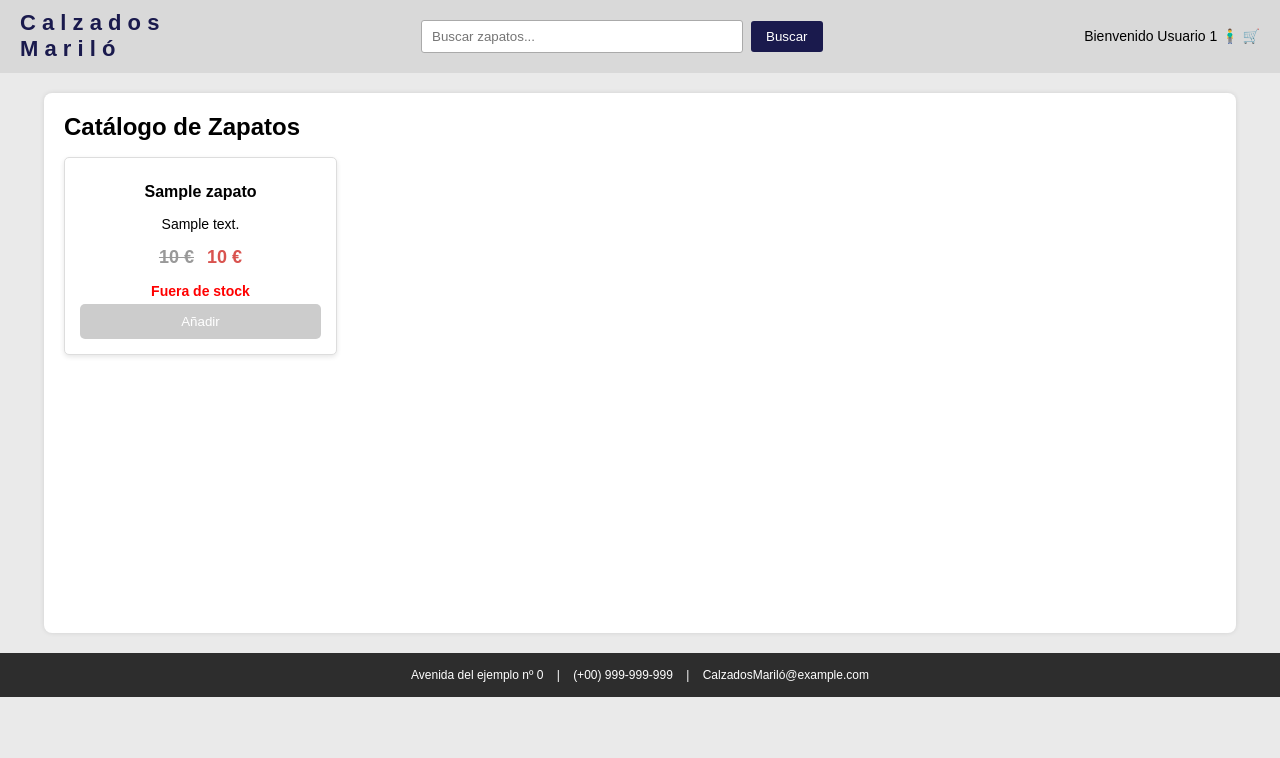
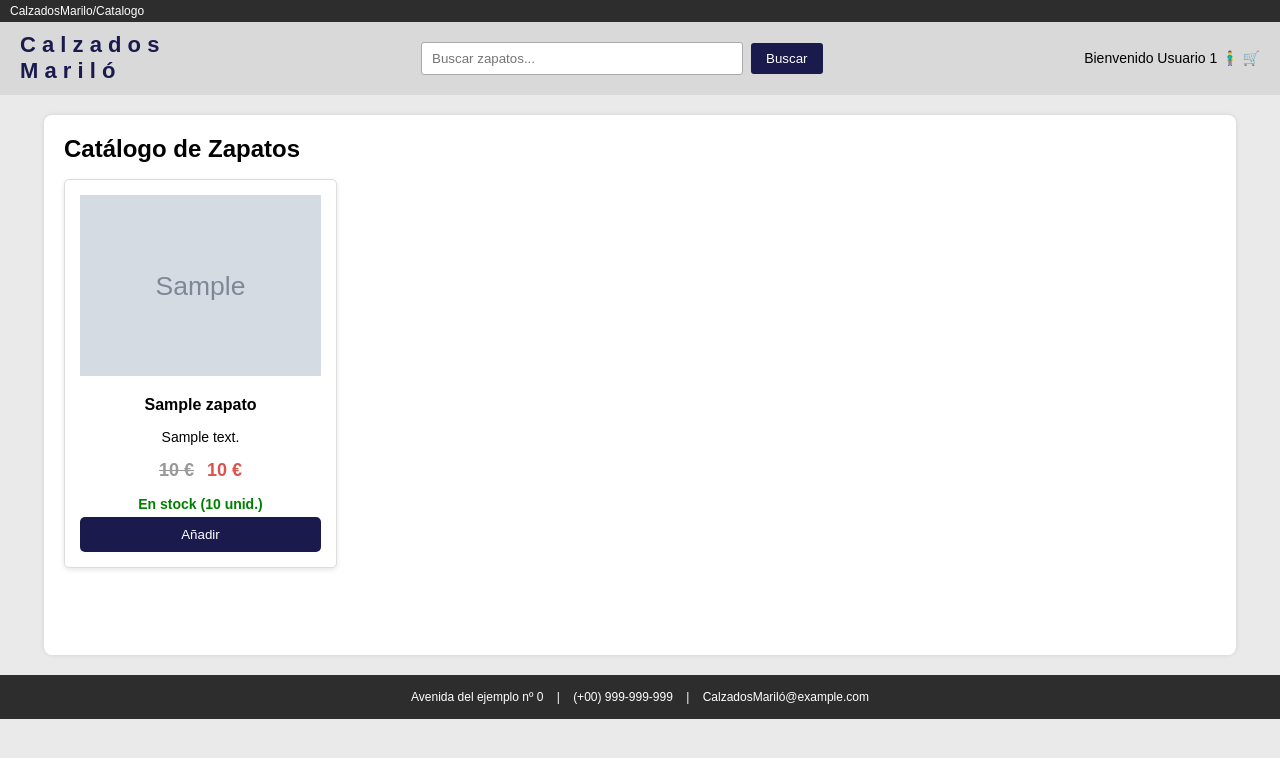
Before and after one commit to miniluz/tienda-calzados-marilo, a Django app: page /catalog/ in a window 1280 px wide. Shown: the top 758 px of the page. Run offline with Django 5.2, Linux system fonts and the light colour scheme; tables that the repository leaves empty hold one stand-in row (values such as "Sample post"); grey boxes marked "Sample" are stand-in pictures; parts of the project's set-up code (start-up, migrations or seed data) failed here and were passed over.

Commit message:
feat: mejorar la visualización y gestión de stock en el catálogo de zapatos

```diff
--- a/catalog/templates/catalog/zapato_list.html
+++ b/catalog/templates/catalog/zapato_list.html
@@ -193,6 +193,10 @@
 </head>
 <body>
 
+    <div class="top-bar">
+        CalzadosMarilo/Catalogo
+    </div>
+
     <header>
         <a href="{% url 'catalog:zapato_list' %}" class="logo">
             C a l z a d o s <br> M a r i l ó
@@ -213,13 +217,18 @@
 
         <div class="product-container">
             {% for zapato in zapatos %}
-            <div class="product-card {% if zapato.total_stock == 0 or zapato.total_stock|default:0 == 0 %}out-of-stock{% endif %}">
+            {% with total_stock=zapato.tallas.all|length %}
+            <div class="product-card {% if total_stock == 0 %}out-of-stock{% endif %}" data-product-id="{{ zapato.id }}" data-tallas='[{% for talla in zapato.tallas.all %}{"talla": {{ talla.talla }}, "stock": {{ talla.stock }}}{% if not forloop.last %},{% endif %}{% endfor %}]'>
                 <a href="{{ zapato.get_absolute_url }}">
-                    {% if zapato.image %}
-                        <img src="{{ zapato.imagen.imagen }}" alt="{{ zapato.name }}" >
-                    {% endif %}
+                    {% with zapato.imagenes.all|first as main_image %}
+                        {% if main_image %}
+                            <img src="{{ main_image.imagen }}" alt="{{ zapato.nombre }}">
+                        {% else %}
+                            <img src="https://via.placeholder.com/250x200.png?text=Sin+imagen" alt="Sin imagen">
+                        {% endif %}
+                    {% endwith %}
                     <h2>{{ zapato.nombre }}</h2>
-                    <p>{{ zapato.descripcion }}</p>
+                    <p>{{ zapato.descripcion|truncatewords:10 }}</p>
                     <p class="price">
                         {% if zapato.precioOferta %}
                             <span class="old-price">{{ zapato.precio }} €</span>
@@ -228,10 +237,13 @@
                             <span>{{ zapato.precio }} €</span>
                         {% endif %}
                     </p>
-                    <p class="status">{% if zapato.total_stock %}En stock ({{ zapato.total_stock }}){% else %}Fuera de stock{% endif %}</p>
-                    <button class="add-button" {% if not zapato.total_stock %}disabled{% endif %}>Añadir</button>
+                    <p class="status">
+                        <span class="stock-display" data-product-id="{{ zapato.id }}">Calculando...</span>
+                    </p>
+                    <button class="add-button">Añadir</button>
                 </a>
             </div>
+            {% endwith %}
         {% empty %}
             <p>No hay productos disponibles.</p>
         {% endfor %}
@@ -244,5 +256,37 @@
         <span>CalzadosMariló@example.com</span>
     </footer>
 
+    <script>
+        document.addEventListener('DOMContentLoaded', function() {
+            const productCards = document.querySelectorAll('.product-card[data-tallas]');
+
+            productCards.forEach(card => {
+                const tallaJson = card.getAttribute('data-tallas');
+                const tallas = JSON.parse(tallaJson);
+                let totalStock = 0;
+
+                tallas.forEach(talla => {
+                    totalStock += talla.stock || 0;
+                });
+
+                const stockDisplay = document.querySelector(`.stock-display[data-product-id="${card.getAttribute('data-product-id')}"]`);
+                const addButton = card.querySelector('.add-button');
+
+                if (stockDisplay) {
+                    if (totalStock > 0) {
+                        stockDisplay.textContent = `En stock (${totalStock} unid.)`;
+                        stockDisplay.style.color = 'green';
+                    } else {
+                        stockDisplay.textContent = 'Fuera de stock';
+                        stockDisplay.style.color = 'red';
+                        if (addButton) {
+                            addButton.disabled = true;
+                        }
+                    }
+                }
+            });
+        });
+    </script>
+
 </body>
 </html>
```
